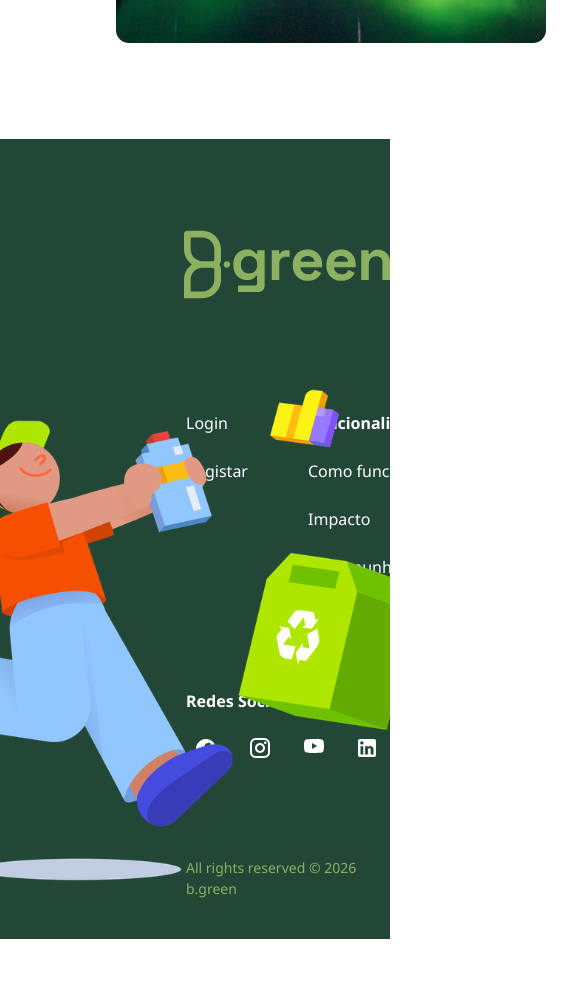
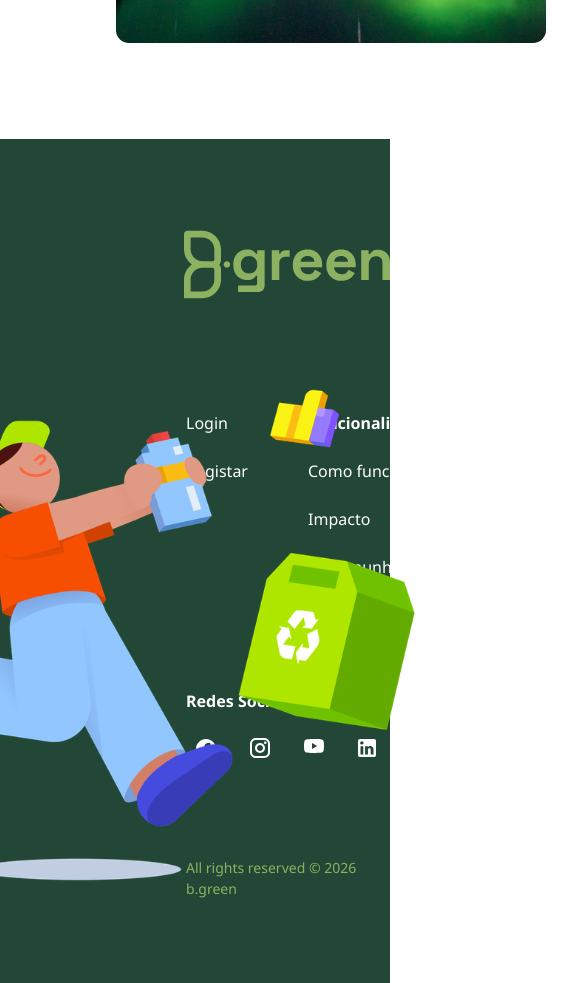
Before and after one commit to amorima/pw1-eco-tracker, a Vue app: page /login in a window 390 px wide. Shown: the part 700-1683 px from the top of the page, 585 px wide, since content can reach past the window. Before the commit the page ends 1639 px from the top, so only its background shows below. Built offline with nearby package versions, Linux system fonts and the light colour scheme.

Commit message:
FIX: adjust footer dimensions for better responsiveness

```diff
--- a/src/components/FooterSection.vue
+++ b/src/components/FooterSection.vue
@@ -1,9 +1,7 @@
 <template>
-  <footer class="relative h-[800px] w-full overflow-hidden">
+  <footer class="relative w-full h-screen">
     <!-- Background with diagonal cut -->
-    <div
-      class="absolute inset-0 rotate-180"
-    >
+    <div class="absolute inset-0 rotate-180">
       <div class="w-full h-full bg-(--system-foreground)"></div>
     </div>
 
```
